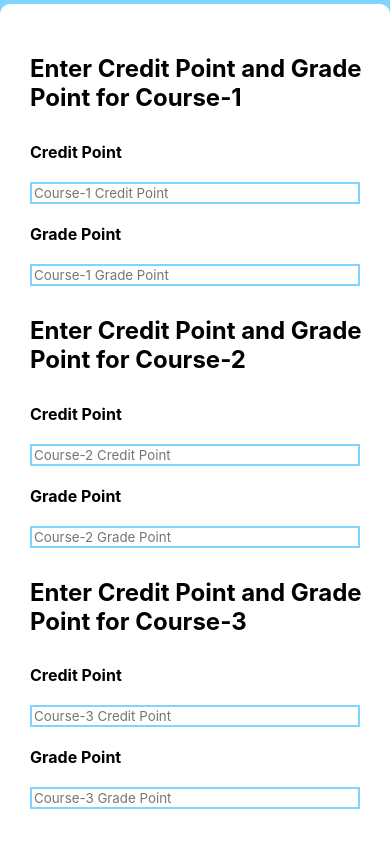
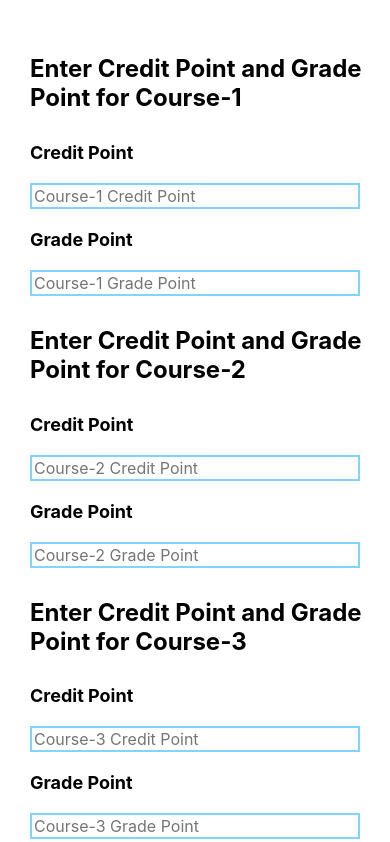
Before and after one commit to roopeshsn/cgpa-calculator, a plain HTML site: page index.html in a window 390 px wide. Shown: the part 47-889 px from the top of the page. Drawn offline with Linux system fonts and the light colour scheme.

Commit message:
css file updated
project files updated and commited

```diff
--- a/styles.css
+++ b/styles.css
@@ -29,6 +29,7 @@ form {
   margin: 20px auto;
   border-radius: 10px;
   padding: 30px 20px;
+  color: black;
 }
 
 .course {
@@ -45,8 +46,13 @@ input {
   margin: 10px;
 }
 
+label {
+  font-size: 18px;
+}
+
 input {
   border: 2px solid #80d4ff;
+  font-size: 16px;
 }
 
 .end {
@@ -99,7 +105,11 @@ footer {
   color: #e31b23;
 }
 
-@media (max-width: 500px) {
+@media (max-width: 520px) {
+  body {
+    background: white;
+  }
+
   form {
     max-width: auto;
   }
```
